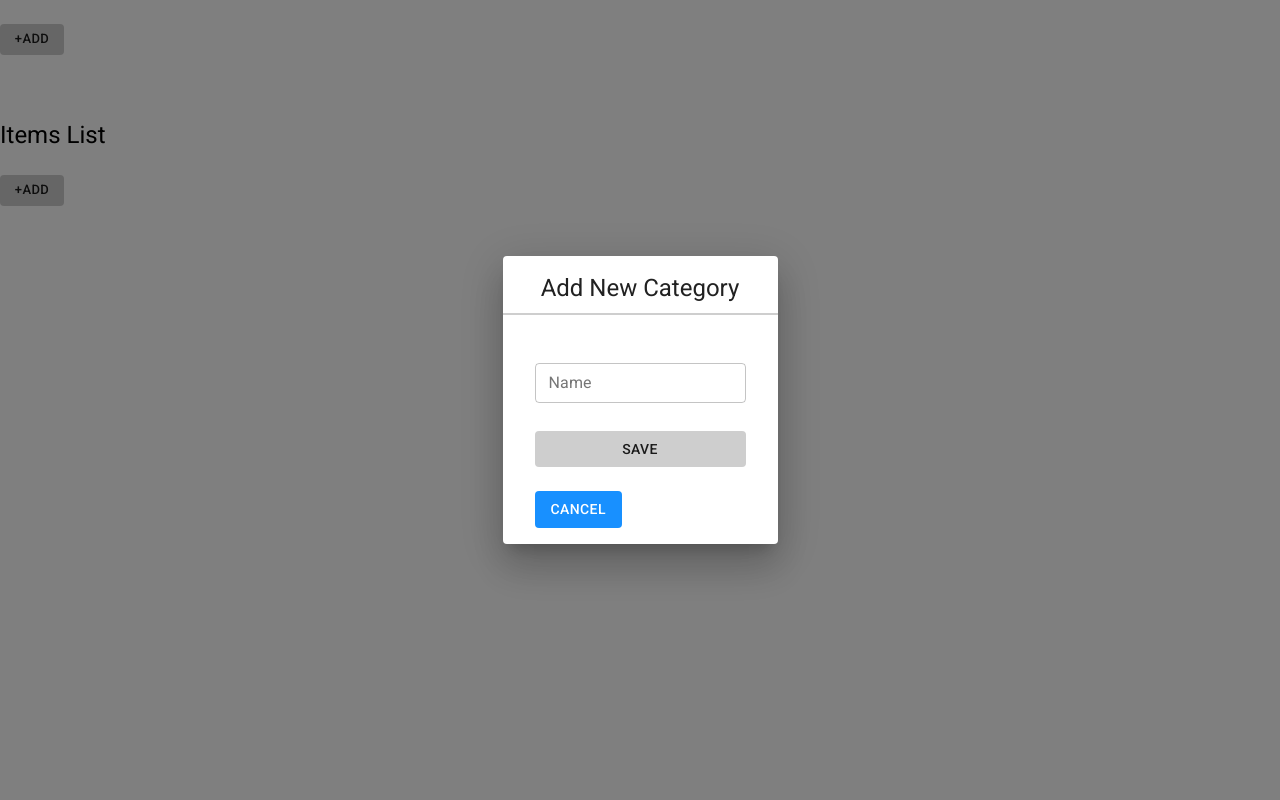
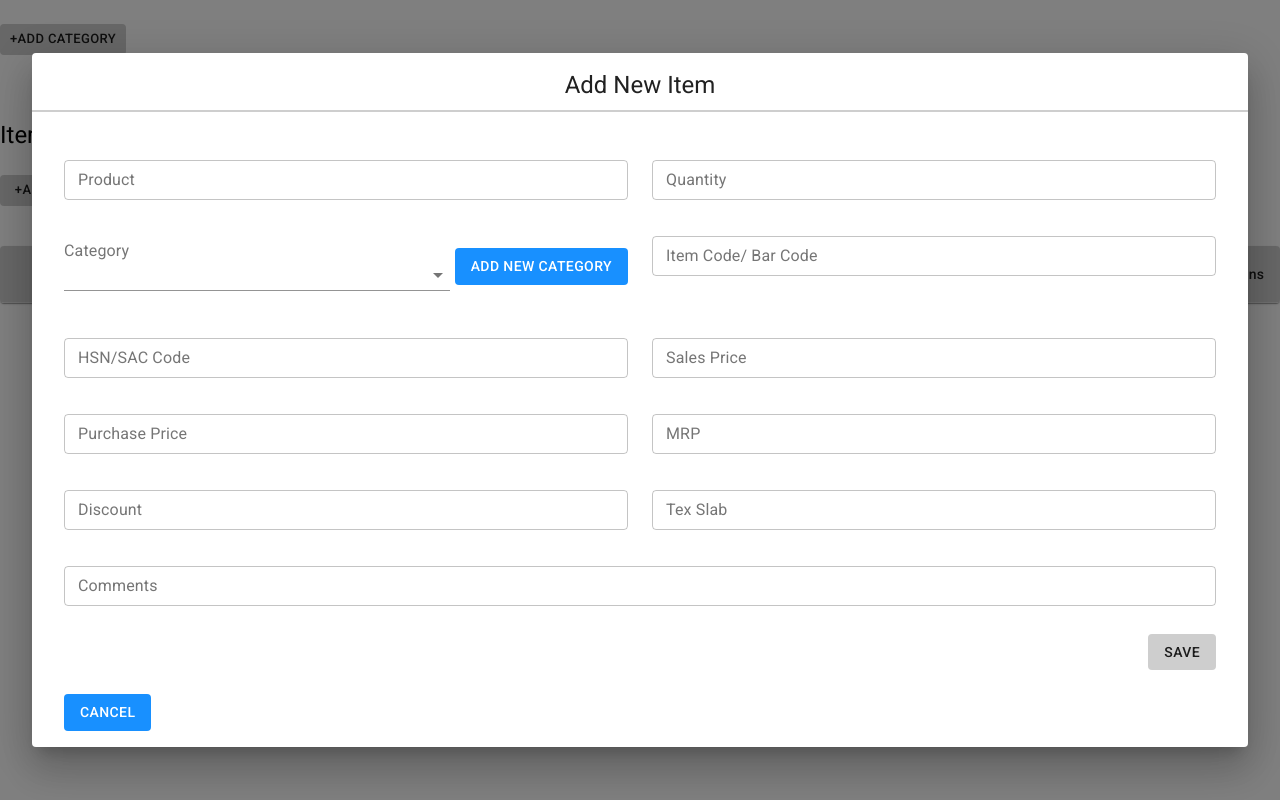
Before and after one commit to mominahmed23/inventory-system, a React (Create React App) app: page / in a window 1280 px wide. Both pictures are taken after a click on the button "+ADD". Built offline with nearby package versions, Linux system fonts and the light colour scheme.

Commit message:
UI major changes

```diff
--- a/src/components/Categories/index.jsx
+++ b/src/components/Categories/index.jsx
@@ -27,7 +27,7 @@ const Categories = ({submitCategoryData}) => {
           disableElevation
           onClick={handleClickOpen}
         >
-          +Add
+          +Add Category
         </Button>
       </Box>
       {open && (
--- a/src/components/Items/AddItemForm.jsx
+++ b/src/components/Items/AddItemForm.jsx
@@ -1,5 +1,5 @@
 import React from "react";
-import { Box, TextField, Button, MenuItem } from "@material-ui/core";
+import { Box, TextField, Button, MenuItem, Grid } from "@material-ui/core";
 import { useForm } from "react-hook-form";
 import { generateId } from "../../utils/common";
 import { useState } from "react";
@@ -30,7 +30,6 @@ const AddItemForm = ({ submitProjectData, categories, submitCategoryData }) => {
   };
 
   const submitData = (data) => {
-    // console.log(data);
     submitProjectData({ ...data, ...generateId("item") });
   };
   const onNewCategoryClick = () => {
@@ -49,16 +48,18 @@ const AddItemForm = ({ submitProjectData, categories, submitCategoryData }) => {
         )}
 
      <form onSubmit={handleSubmit(submitData)}>
+       <Grid container spacing={3}>
+         <Grid item xs={12} sm={6}>
           <TextField
               {...register("product", { required: true })}
-        // {...register("product")}
                 fullWidth
                 label="Product"
                 margin="dense"
                 variant="outlined"
               />
-
             <span style={{color:"red"}}> {errors.product && 'required'}</span>
+         </Grid>
+         <Grid item xs={12}  sm={6}>
             <TextField
             {...register("quantity", { required: true })}
             fullWidth
@@ -67,6 +68,8 @@ const AddItemForm = ({ submitProjectData, categories, submitCategoryData }) => {
             variant="outlined"
           />
           <span style={{color:"red"}}> {errors.quantity && 'required'}</span>
+         </Grid>
+       <Grid item xs={12}  sm={6}>
           <div style={{display:"flex", justifyContent:"space-between", alignItems:"center", margin:"15px 0px"}}>
           <div style={{flexGrow:1,marginRight:"5px"}}>
           <InputLabel >Category</InputLabel>
@@ -102,9 +105,9 @@ const AddItemForm = ({ submitProjectData, categories, submitCategoryData }) => {
           </Button>
           </div>
           </div>
-
-      <span style={{color:"red"}}> {errors.quantity && 'required'}</span>
-
+          <span style={{color:"red"}}> {errors.categoryId && 'required'}</span>
+      </Grid>
+      <Grid item xs={12} sm={6}>
         <TextField
           {...register("itemCode", { required: true })}
           fullWidth
@@ -113,6 +116,9 @@ const AddItemForm = ({ submitProjectData, categories, submitCategoryData }) => {
           variant="outlined"
         />
         <span style={{color:"red"}}> {errors.itemCode && 'required'}</span>
+      </Grid>
+
+      <Grid item xs={12} sm={6}>
           <TextField
             {...register("hsn", { required: true })}
             fullWidth
@@ -121,6 +127,8 @@ const AddItemForm = ({ submitProjectData, categories, submitCategoryData }) => {
             variant="outlined"
           />
           <span style={{color:"red"}}> {errors.hsn && 'required'}</span>
+      </Grid>
+      <Grid item xs={12} sm={6}>
       <TextField
         {...register("salesPrice", { required: true })}
         fullWidth
@@ -129,6 +137,8 @@ const AddItemForm = ({ submitProjectData, categories, submitCategoryData }) => {
         variant="outlined"
       />
       <span style={{color:"red"}}> {errors.salesPrice && 'required'}</span>
+      </Grid>
+      <Grid item xs={12} sm={6}>
       <TextField
         {...register("purchasePrice", { required: true })}
         fullWidth
@@ -137,6 +147,8 @@ const AddItemForm = ({ submitProjectData, categories, submitCategoryData }) => {
         variant="outlined"
       />
       <span style={{color:"red"}}> {errors.purchasePrice && 'required'}</span>
+      </Grid>
+      <Grid item xs={12} sm={6}>
       <TextField
         {...register("mrp", { required: true })}
         fullWidth
@@ -145,6 +157,8 @@ const AddItemForm = ({ submitProjectData, categories, submitCategoryData }) => {
         variant="outlined"
       />
       <span style={{color:"red"}}> {errors.mrp && 'required'}</span>
+      </Grid>
+      <Grid item xs={12} sm={6}>
       <TextField
         {...register("discount", { required: true })}
         fullWidth
@@ -153,6 +167,8 @@ const AddItemForm = ({ submitProjectData, categories, submitCategoryData }) => {
         variant="outlined"
       />
       <span style={{color:"red"}}> {errors.discount && 'required'}</span>
+      </Grid>
+      <Grid item xs={12} sm={6}>
       <TextField
         {...register("texSlab", { required: true })}
         fullWidth
@@ -161,7 +177,8 @@ const AddItemForm = ({ submitProjectData, categories, submitCategoryData }) => {
         variant="outlined"
       />
       <span style={{color:"red"}}> {errors.texSlab && 'required'}</span>
-
+          </Grid>
+          <Grid item xs={12} sm={12}>
       <TextField
         {...register("comment")}
         fullWidth
@@ -170,9 +187,12 @@ const AddItemForm = ({ submitProjectData, categories, submitCategoryData }) => {
         margin="dense"
         variant="outlined"
       />
-      <Box marginY={3}>
+       </Grid>
+
+      </Grid>
+      <Box marginY={3} textAlign="right">
         <Button
-          fullWidth
+
           type="submit"
           variant="contained"
           color="primary"
--- a/src/components/Items/EditItemForm.jsx
+++ b/src/components/Items/EditItemForm.jsx
@@ -1,5 +1,5 @@
 import React from "react";
-import { Box, TextField, Button, MenuItem } from "@material-ui/core";
+import { Box, TextField, Button, MenuItem,Grid } from "@material-ui/core";
 import { useForm } from "react-hook-form";
 import { generateId } from "../../utils/common";
 import { useState } from "react";
@@ -22,7 +22,7 @@ const submitData = (data) => {
 };
 
 
-  const { register, handleSubmit } = useForm();
+const { register, formState: { errors }, handleSubmit } = useForm();
   const [newCategoryModel, setNewCategoryModel] = useState(false)
 
   const [open, setOpen] = React.useState(false);
@@ -52,28 +52,35 @@ const submitData = (data) => {
     )}
     {!!itemData &&
       <form onSubmit={handleSubmit(submitData)}>
+        <Grid container spacing={3}>
+         <Grid item xs={12} sm={6}>
           <TextField
-      {...register("product")}
+            {...register("product", { required: true })}
             fullWidth
             label="Product"
             margin="dense"
             variant="outlined"
             defaultValue={itemData.product}
-      required={true}
           />
+          <span style={{color:"red"}}> {errors.product && 'required'}</span>
+        </Grid>
+        <Grid item xs={12} sm={6}>
           <TextField
-      {...register("quantity")}
+          {...register("quantity", { required: true })}
             fullWidth
             label="Quantity"
             margin="dense"
             variant="outlined"
             defaultValue={itemData.quantity}
           />
+          <span style={{color:"red"}}> {errors.quantity && 'required'}</span>
+        </Grid>
+    <Grid item xs={12} sm={6}>
     <div style={{display:"flex", justifyContent:"space-between", alignItems:"center", margin:"15px 0px"}}>
       <div style={{flexGrow:1,marginRight:"5px"}}>
       <InputLabel >Category</InputLabel>
       <Select
-      {...register("categoryId")}
+     {...register("categoryId",{ required: true })}
         open={open}
         onClose={handleCloseDropDown}
         onOpen={handleOpenDropDown}
@@ -102,72 +109,99 @@ const submitData = (data) => {
         </Button>
       </div>
     </div>
-
-
-
-
-
+    <span style={{color:"red"}}> {errors.categoryId && 'required'}</span>
+    </Grid>
+    <Grid item xs={12} sm={6}>
     <TextField
-      {...register("itemCode")}
+     {...register("itemCode", { required: true })}
       fullWidth
       label="Item Code/ Bar Code"
       margin="dense"
       variant="outlined"
       defaultValue={itemData.itemCode}
     />
+    <span style={{color:"red"}}> {errors.itemCode && 'required'}</span>
+    </Grid>
+    <Grid item xs={12} sm={6}>
     <TextField
-      {...register("hsn")}
+      {...register("hsn", { required: true })}
       fullWidth
       label="HSN/SAC Code"
       margin="dense"
       variant="outlined"
       defaultValue={itemData.hsn}
     />
+     <span style={{color:"red"}}> {errors.hsn && 'required'}</span>
+     </Grid>
+     <Grid item xs={12} sm={6}>
     <TextField
-      {...register("salesPrice")}
+     {...register("salesPrice", { required: true })}
       fullWidth
       label="Sales Price"
       margin="dense"
       variant="outlined"
       defaultValue={itemData.salesPrice}
     />
+    <span style={{color:"red"}}> {errors.salesPrice && 'required'}</span>
+    </Grid>
+    <Grid item xs={12} sm={6}>
     <TextField
-      {...register("purchasePrice")}
+     {...register("purchasePrice", { required: true })}
       fullWidth
       label="Purchase Price"
       margin="dense"
       variant="outlined"
       defaultValue={itemData.purchasePrice}
     />
+    <span style={{color:"red"}}> {errors.purchasePrice && 'required'}</span>
+    </Grid>
+    <Grid item xs={12} sm={6}>
     <TextField
-      {...register("mrp")}
+      {...register("mrp", { required: true })}
       fullWidth
       label="MRP"
       margin="dense"
       variant="outlined"
       defaultValue={itemData.mrp}
     />
+    <span style={{color:"red"}}> {errors.mrp && 'required'}</span>
+    </Grid>
+    <Grid item xs={12} sm={6}>
     <TextField
-      {...register("discount")}
+     {...register("discount", { required: true })}
       fullWidth
       label="Discount"
       margin="dense"
       variant="outlined"
       defaultValue={itemData.discount}
     />
+    <span style={{color:"red"}}> {errors.discount && 'required'}</span>
+    </Grid>
+    <Grid item xs={12} sm={6}>
     <TextField
-      {...register("texSlab")}
+      {...register("texSlab", { required: true })}
       fullWidth
-      multiline
       label="Tex Slab"
       margin="dense"
       variant="outlined"
       defaultValue={itemData.texSlab}
     />
+    <span style={{color:"red"}}> {errors.texSlab && 'required'}</span>
+    </Grid>
+    <Grid item xs={12} sm={12}>
+     <TextField
+        {...register("comment")}
+        fullWidth
+        multiline
+        label="Comments"
+        margin="dense"
+        variant="outlined"
+      />
+      </Grid>
+    </Grid>
+    <Box marginY={3} textAlign="right">
+        <Button
 
-    <Box marginY={3}>
-      <Button
-        fullWidth
           type="submit"
           variant="contained"
           color="primary"
--- a/src/components/Items/index.jsx
+++ b/src/components/Items/index.jsx
@@ -19,9 +19,28 @@ import {
 import DeleteIcon from "@material-ui/icons/Delete";
 import EditIcon from "@material-ui/icons/Edit";
 import EditItemForm from "./EditItemForm";
+
+import Table from '@material-ui/core/Table';
+import TableBody from '@material-ui/core/TableBody';
+import TableCell from '@material-ui/core/TableCell';
+import TableContainer from '@material-ui/core/TableContainer';
+import TableHead from '@material-ui/core/TableHead';
+import TableRow from '@material-ui/core/TableRow';
+import Paper from '@material-ui/core/Paper';
+
+
 const useStyles = makeStyles((theme) => ({}));
+const useStylesTable = makeStyles({
+  table: {
+    minWidth: 650,
+  },
+});
+const Items = ({submitCategoryData}) => {
 
-const Items = ({submitCategoryData}) => {
+  const colums =[
+    {field:"product",
+  headerName:"Product"}
+  ];
   const classes = useStyles();
   const [open, setOpen] = useState(false);
   const [editModal, setEditModal] = useState(false);
@@ -53,6 +72,7 @@ const Items = ({submitCategoryData}) => {
     setEditId(id);
     setEditModal(true)
   }
+  const classesTable = useStylesTable();
   return (
     <Box paddingBottom={3}>
       <Heading name="Items List" />
@@ -67,7 +87,36 @@ const Items = ({submitCategoryData}) => {
           +Add
         </Button>
       </Box>
-      {!!items.length && (
+      <TableContainer className={classesTable.table} component={Paper}>
+      <Table aria-label="simple table">
+        <TableHead style={{backgroundColor:"#cecece"}}>
+          <TableRow>
+            <TableCell  align="center">Podcut</TableCell>
+            <TableCell  align="center">Quantity</TableCell>
+            <TableCell  align="center">Sales Price</TableCell>
+            <TableCell  align="center">Purchase Price</TableCell>
+            <TableCell  align="center">Discount</TableCell>
+            <TableCell  align="right">Actions</TableCell>
+          </TableRow>
+        </TableHead>
+        <TableBody>
+          {items.map((item) => (
+            <TableRow key={item.id}>
+              <TableCell align="center">{item.product}</TableCell>
+              <TableCell  align="center">{item.quantity}</TableCell>
+              <TableCell  align="center">{item.salesPrice}</TableCell>
+              <TableCell  align="center">{item.purchasePrice}</TableCell>
+              <TableCell  align="center">{item.discount}</TableCell>
+              <TableCell align="right">
+                <DeleteIcon onClick={()=>onDeleteClick(item.id)}/>
+                <EditIcon onClick={()=>onEditClick(item.id)}/>
+              </TableCell>
+            </TableRow>
+          ))}
+        </TableBody>
+      </Table>
+    </TableContainer>
+      {/* {!!items.length && (
         <Grid container spacing={1}>
             <Grid item sm={24} md={12} lg={12} justify="center" >
               <div style={{display:"flex",padding:"5px"}}>
@@ -121,8 +170,12 @@ const Items = ({submitCategoryData}) => {
                     <Box paddingY={1} paddingX={3} marginX={5}>
                       <Typography variant="h6">{item.purchasePrice}</Typography>
                     </Box>
+                    <Box paddingY={1} paddingX={3} marginX={5}>
+                    <DeleteIcon onClick={()=>onDeleteClick(item.id)}/>
+                      <EditIcon onClick={()=>onEditClick(item.id)}/>
+                    </Box>
                   </div>
-                  <div>
+                  {/* <div>
                       <DeleteIcon onClick={()=>onDeleteClick(item.id)}/>
                       <EditIcon onClick={()=>onEditClick(item.id)}/>
                   </div>
@@ -133,7 +186,7 @@ const Items = ({submitCategoryData}) => {
             </Grid>
         </Grid>
         )}
-
+      */}
 
       {open && (
         <FormModal title="Add New Item" open={open} handleClose={handleClose}>
```
Lines whose indentation alone changed are shown as unchanged.
